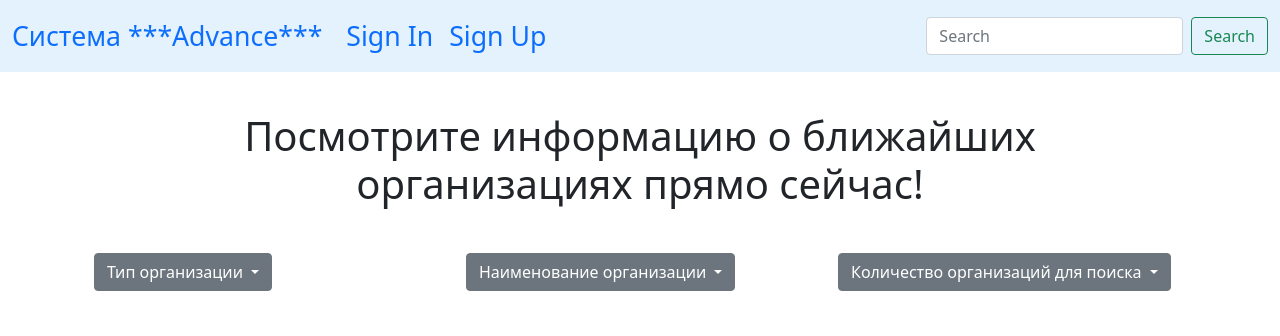
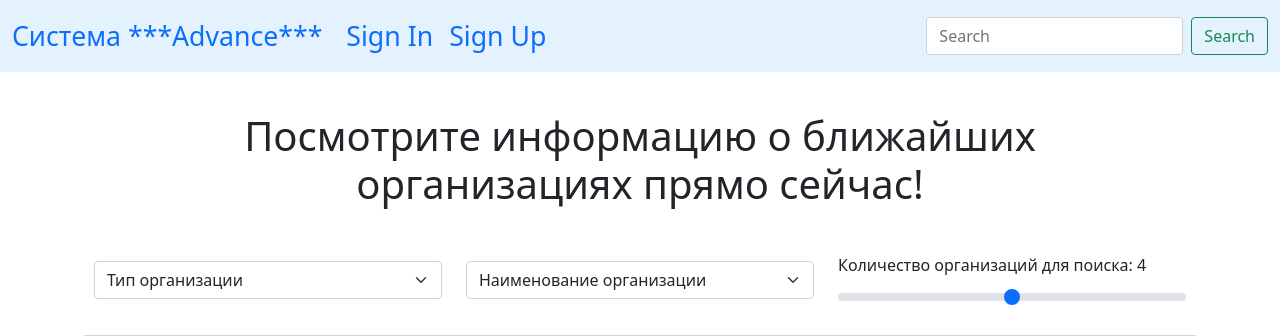
Before and after one commit to Andrey-Kirilll/Last-Project-WEB-, a Flask app: template templates/content.html in a window 1280 px wide. Shown: the top 336 px of the page. Run offline with Flask 2, Linux system fonts and the light colour scheme; the template is opened without the code that fills it, so the values that code supplies are empty.

Commit message:
Синхронизируем работу 1

```diff
--- a/static/css/style.css
+++ b/static/css/style.css
@@ -8,7 +8,20 @@ h1 {
 
 #map {
     margin-top: 60px;
-    width: 100%;
+    width: 75%;
+    margin-left: 11%;
     height: auto;
     margin-bottom: 60px
 }
+
+#type {
+    padding-top: 8px;
+}
+
+#name {
+    padding-top: 8px;
+}
+
+.row {
+    margin-top: 20px;
+}
--- a/templates/content.html
+++ b/templates/content.html
@@ -5,49 +5,45 @@
 <h1>Посмотрите информацию о ближайших организациях прямо сейчас!</h1>
 <div class="container-xxl">
 <div class="row">
-  <div class="col-sm" >
-    <div class="dropdown">
-        <button class="btn btn-secondary dropdown-toggle" type="button" id="dropdownMenuButton1" data-bs-toggle="dropdown" aria-expanded="false">
-          Тип организации
-        </button>
-        <ul class="dropdown-menu" aria-labelledby="dropdownMenuButton1">
-          {% for item in organs %}
-            <li><a class="dropdown-item" href="#">{{item}}</a></li>
-          {% endfor %}
-        </ul>
-    </div>
+  <div id="type" class="col-sm" >
+    <select class="form-select" aria-label="Default select example">
+      <option selected>Тип организации</option>
+        {% for item in organs %}
+          <option value="{{ loop.index }}">{{item}}</option>
+        {% endfor %}
+    </select>
+  </div>
+  <div id="name" class="col-sm">
+    <select class="form-select" aria-label="Default select example">
+      <option selected>Наименование организации</option>
+        {% for item in names_of_organs %}
+          <option value="{{ loop.index }}">{{item}}</option>
+        {% endfor %}
+    </select>
   </div>
   <div class="col-sm">
-    <div class="dropdown">
-      <button class="btn btn-secondary dropdown-toggle" type="button" id="dropdownMenuButton1" data-bs-toggle="dropdown" aria-expanded="false">
-        Наименование организации
-      </button>
-      <ul class="dropdown-menu" aria-labelledby="dropdownMenuButton1">
-          {% for item in names_of_organs %}
-            <li><a class="dropdown-item" href="#">{{item}}</a></li>
-          {% endfor %}
-      </ul>
-    </div>
-  </div>
-  <div class="col-sm">
-    <div class="dropdown">
-      <button class="btn btn-secondary dropdown-toggle" type="button" id="dropdownMenuButton1" data-bs-toggle="dropdown" aria-expanded="false">
-        Количество организаций для поиска
-      </button>
-      <ul class="dropdown-menu" aria-labelledby="dropdownMenuButton1">
-        <li><a class="dropdown-item" href="#">1</a></li>
-        <li><a class="dropdown-item" href="#">2</a></li>
-        <li><a class="dropdown-item" href="#">3</a></li>
-        <li><a class="dropdown-item" href="#">4</a></li>
-        <li><a class="dropdown-item" href="#">5</a></li>
-        <li><a class="dropdown-item" href="#">6</a></li>
-        <li><a class="dropdown-item" href="#">7</a></li>
-        <li><a class="dropdown-item" href="#">8</a></li>
-      </ul>
-    </div>
+      <form onsubmit="return false" oninput="level.value = number.valueAsNumber">
+        <label for="customRange3" class="form-label">Количество организаций для поиска: <output for="customRange3" name="level">4</output></label>
+        <input type="range" class="form-range" min="0" max="8" value="4" step="1" id="customRange3" name="number">
+      </form>
+</form>
   </div>
 </div>
 </div>
-<img id="map" src="../static/img/map.png" alt="Расположение ближайших организаций" />
+<div class="container-xxl">
+  <div class="row">
+    <input class="form-control" type="text" placeholder="Город" aria-label="default input example">
+  </div>
+  <div class="row">
+    <input class="form-control" type="text" placeholder="Улица" aria-label="default input example">
+  </div>
+  <div class="row">
+    <input class="form-control" type="number" placeholder="номер дома" aria-label="default input example">
+  </div>
+  <div class="row">
+    <button type="button" class="btn btn-primary">Поиск</button>
+  </div>
+</div>
+<img id="map" src="../static/img/default.jpg" alt="Расположение ближайших организаций" />
 
 {% endblock %}
--- a/templates/main.html
+++ b/templates/main.html
@@ -14,13 +14,20 @@
             <a class="navbar-brand" style='font-size: 20pt' href="/">Система ***Advance***</a>
             <div class="collapse navbar-collapse" id="navbarSupportedContent">
               <ul class="navbar-nav me-auto mb-2 mb-lg-0">
+                {% if current_user.is_authenticated %}
                 <li class="nav-item">
-                  <a class="nav-link" style='font-size: 20pt' href="#">Sign In</a>
-                </li>
-                <li class="nav-item">
-                  <a class="nav-link" style='font-size: 20pt' href="/registration">Sign Up</a>
-                </li>
+                    <a class="'nav-link" style="font-size: 20pt" href="/logout">{{ current_user.name }}</a>
+                  </li>
+                {% else %}
+                  <li class="nav-item">
+                    <a class="nav-link" style='font-size: 20pt' href="/login">Sign In</a>
+                  </li>
+                  <li class="nav-item">
+                    <a class="nav-link" style='font-size: 20pt' href="/registration">Sign Up</a>
+                  </li>
+                {% endif %}
               </ul>
+
               <form class="d-flex">
                 <input class="form-control me-2" type="search" placeholder="Search" aria-label="Search">
                 <button class="btn btn-outline-success" type="submit">Search</button>
@@ -30,6 +37,9 @@
         </nav>
         <main role="main" class="container">
           {% block registration %}
+          {% endblock %}
+
+          {% block login %}
           {% endblock %}
 
           {% block content %}
```
Also changed, not shown: templates/table.html (+4 -15 lines), db/example.db, static/img/default.jpg (added).
